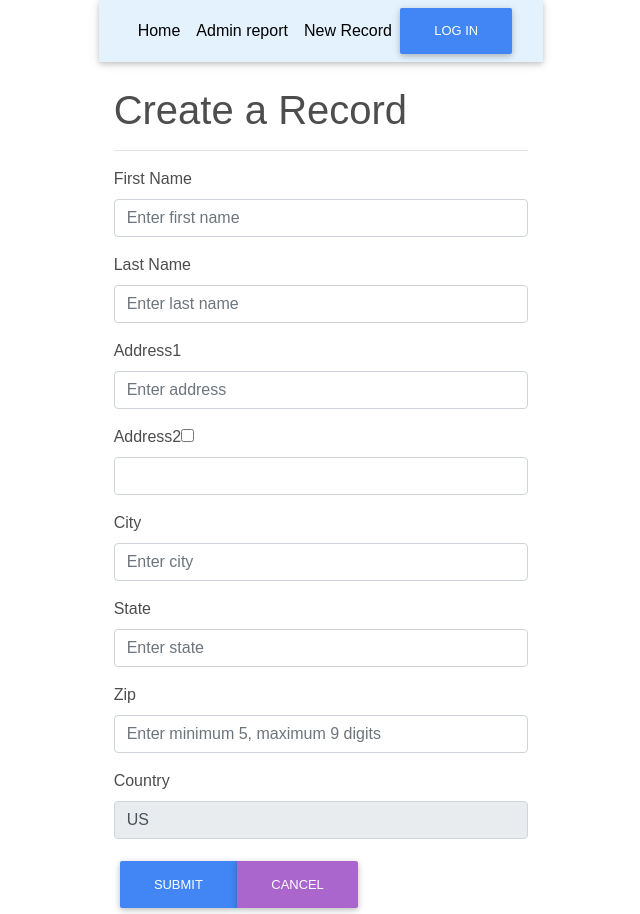
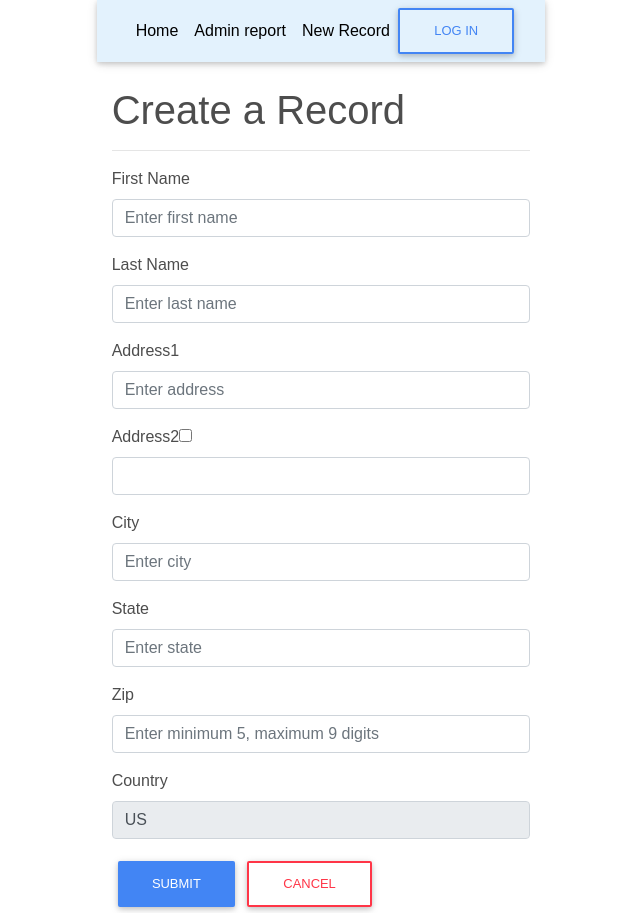
Before and after one commit to nezlobnaya/registartion_form, a React (Create React App) app in the folder client/: page /records/new in a window 1280 px wide. Shown: the whole page, without its empty margins (319-959 px from the left). Built offline with nearby package versions, Linux system fonts and the light colour scheme; no server answers; the HTML template or start-up script is replaced by a standard one.

Commit message:
restyling

```diff
--- a/client/src/auth/Login/LoginButton.js
+++ b/client/src/auth/Login/LoginButton.js
@@ -5,7 +5,7 @@ const LoginButton = () => {
   const { loginWithRedirect } = useAuth0();
   return (
     <button
-      className="btn btn-primary btn-block"
+      className="btn btn-outline-primary btn-block"
       onClick={() => loginWithRedirect()}
     >
       Log In
--- a/client/src/auth/Logout/Logout.js
+++ b/client/src/auth/Logout/Logout.js
@@ -5,7 +5,7 @@ const LogoutButton = () => {
   const { logout } = useAuth0();
   return (
     <button
-      className="btn btn-danger btn-block"
+      className="btn btn-outline-danger btn-block"
       onClick={() =>
         logout({
           returnTo: window.location.origin,
--- a/client/src/components/Form/Form.js
+++ b/client/src/components/Form/Form.js
@@ -78,9 +78,9 @@ function RecordAdd(props) {
           <label>Country</label>
           <input name="country" type="text" value="US" className="form-control" readOnly/>
         </div>
-        <div className="btn-group">
+        <div className="btn-toolbar">
           <input type="submit" value="Submit" className="btn btn-primary" required/>
-          <button type="button" onClick={handleCancel} className="btn btn-secondary">Cancel</button>
+          <button type="button" onClick={handleCancel} className="btn btn-outline-danger">Cancel</button>
         </div>
       </form>
     </div>
--- a/client/src/components/RecordEdit/RecordEdit.js
+++ b/client/src/components/RecordEdit/RecordEdit.js
@@ -91,9 +91,9 @@ function RecordEdit(props) {
           <label>Country</label>
           <input name="country" type="text" value="US" className="form-control" readOnly/>
         </div>
-        <div className="btn-group">
+        <div className="btn-toolbar">
           <input type="submit" value="Update" className="btn btn-primary" required/>
-          <button type="button" onClick={handleCancel} className="btn btn-secondary">Cancel</button>
+          <button type="button" onClick={handleCancel} className="btn btn-outline-danger">Cancel</button>
         </div>
       </form>
     </div>
--- a/client/src/components/RecordsList/RecordsList.js
+++ b/client/src/components/RecordsList/RecordsList.js
@@ -74,7 +74,7 @@ function RecordsList(props) {
   let headerElement = ['first name', 'last name', 'address1', 'address2', 'city', 'state', 'zip', 'country', 'date',]
 
   return headerElement.map((key, index) => {
-      return <th key={index}>{key.toUpperCase()}</th>
+      return <th key={index} className="nav-item font-weight-normal" style={{backgroundColor: "#e3f2fd", color:"black"}}>{key.toUpperCase()}</th>
   })
 }
 
@@ -107,7 +107,7 @@ const renderBody = () => {
     <div>
       <h2>
         Records
-        <Link to="/records/new" className="btn btn-primary float-right">New Record</Link>
+        <Link to="/records/new" className="btn btn-outline-primary float-right">New Record</Link>
       </h2>
       <hr/>
        <div>
```
